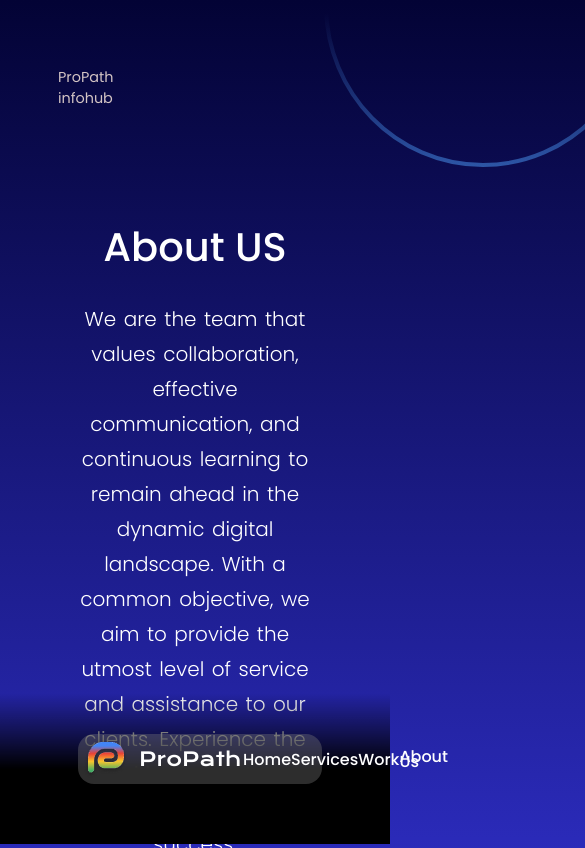
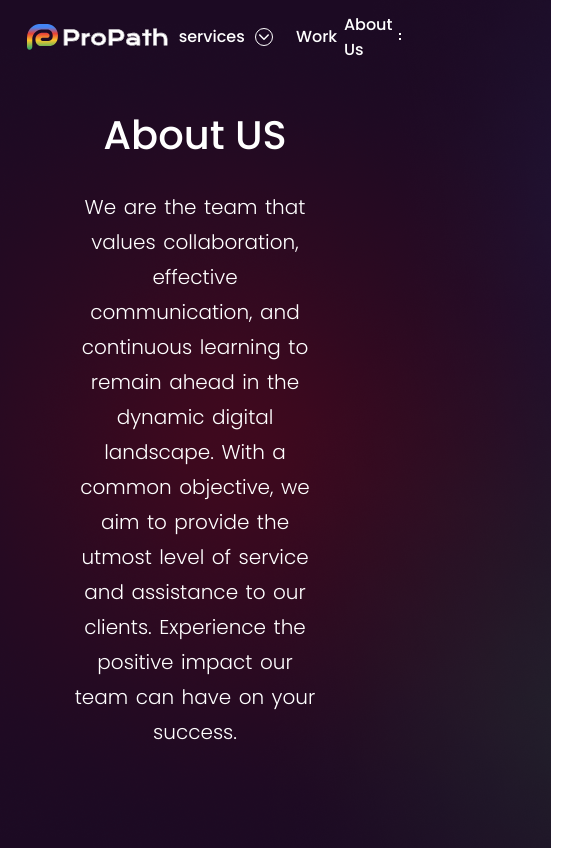
Before and after one commit to Rajvin23/ProPathInfohub, a plain HTML site: page about.html in a window 390 px wide. Shown: the top 848 px of the page, 585 px wide, since content can reach past the window. Drawn offline with Linux system fonts and the light colour scheme; files whose address does not match are found by name.

Commit message:
about us responsive

```diff
--- a/about.html
+++ b/about.html
@@ -1,27 +1,36 @@
+<!DOCTYPE html>
+<html lang="en">
+<head>
+    <meta charset="UTF-8">
+    <!-- <meta name="viewport" content="width=device-width, initial-scale=1.0"> -->
+    <title>Document</title>
+</head>
 <body>
 
-    <div class="blackshade">
+</body>
+</html>
+<body>
     <div class="heading">
         <div class="logoNname">
-            <img id="logo" src="logo.png">
-            <span class="propath">ProPath</span>
+            <img id="logo" src="Group 34.svg">
+            <div>
+            <span class="clickable-word">services</span>
+            <div id="image-container" style="display: none;">
+                <img src="Frame 125.svg" alt="Image" id="image" />
+              </div>
+             </div>
+            <img src="Frame 45.svg" alt="">
         </div>
 
         <div class="navigation">
-
-           <a class="anchor_tag" href="ProPath.html">Home</a>
-           <a class="anchor_tag" href="RDD.html">Services</a>
-           <a class="anchor_tag" href="v.html">Work</a>
+            <a class="anchor_tag" href="#">Work</a>
             <a class="anchor_tag" href="about.html">About Us</a>
-
+            <div class="hamburger">
+                <div class="ham"></div>
+                <div class="ham"></div>
             </div>
         </div>
     </div>
-
-    </div>
-
-    <div class="companyNdesign"><p>ProPath infohub</p>
-        <img id="Ellipse" src="Ellipse 15.svg"> </div>
 
      <div class="lastpage">
     <div class="about">
@@ -38,10 +47,10 @@
 
     <div class="container">
         <div class="column">
-          <p>At ProPath InfoHub, we're passionate about what we do - delivering exceptional results for our clients through cutting-edge solutions. Our talented team, comprised of experts in software development, design, marketing, and more, brings a wealth of unique skills and perspectives to the table. We foster a collaborative environment where creativity thrives and complex challenges are tackled effectively.</p>
+          At ProPath InfoHub, we're passionate about what we do - delivering exceptional results for our clients through cutting-edge solutions. Our talented team, comprised of experts in software development, design, marketing, and more, brings a wealth of unique skills and perspectives to the table. We foster a collaborative environment where creativity thrives and complex challenges are tackled effectively.
         </div>
         <div class="column">
-          <p>Committed to staying ahead of the curve, we believe in continuous learning and development. Our team actively seeks out new opportunities to grow and improve, equipping themselves with the latest tools and knowledge to consistently exceed client expectations.</p>
+          Committed to staying ahead of the curve, we believe in continuous learning and development. Our team actively seeks out new opportunities to grow and improve, equipping themselves with the latest tools and knowledge to consistently exceed client expectations.
         </div>
       </div>
 
@@ -105,61 +114,46 @@
  }
 .propath{
   font-size: 1.2rem;
-  /* margin-top: 17px; */
   font-family: kronaOne;
 }
 
 .heading{
-    height:50px;
     display: flex;
     flex-direction: row;
     justify-content: space-between;
-  gap: 2px;
-  line-height: 5px;
-  width: 60%;
-  margin:auto;
+    height: 50px;
+    width: 90%;
+    padding:1% 5%;
+    font-family: PoppinsMedium;
     color: #fff;
-  padding:0px 5px;
-  margin:0 20%;
-  background-color: rgba(128, 128, 128, 0.35);
-  border-radius: 1rem;
-    z-index: 10;
-    font-family: PoppinsMedium;
 }
-
-
 
 .logoNname{
     display: flex;
     flex-direction: row;
     align-items: center;
     gap:10px;
-    font-family: PoppinsMedium;
+    font-family: "PoppinsMedium";
 }
 .navigation{
     display: flex;
     flex-direction: row;
-    justify-content: space-evenly;
+    gap: 10%;
     align-items: center;
+    justify-content: space-between;
     color: white;
-    width:60%;
-    /* margin-bottom: 10%; */
-
+    width: 20%;
 }
 
-  .blackshade{
-    position: fixed;
-    bottom: 0;
-    left: 0;
-    width: 100%;
-    height: 110px;
-    padding-top: 40px;
-    background: linear-gradient(to top, rgba(0, 0, 0, 1) 50%, rgba(0, 0, 0, 0));;
-    z-index: 100;
+.hamburger{
+  display: flex;
+  flex-direction: column;
+  gap: 3px;
+  width: 9%;
 }
 
-  nav a:hover{
-    font: bold;
+.ham{
+  border: 1px solid white;
 }
 
   .anchor_tag {
@@ -168,12 +162,9 @@
   }
 
 body{
-    background: linear-gradient(to bottom, rgb(3, 3, 53), rgb(45, 45, 194) 20%, rgb(2, 2, 58) 55%, rgb(2, 2, 58) 100%) ;;
+
+  background-image: url("background.png");
     margin-bottom: 20%;
-}
-
-#ellipse{
-    margin-left: 65%;
 }
 
 @font-face {
@@ -186,24 +177,19 @@
     src: url(/propath/fonts/Poppins/Poppins-Light.ttf);
 }
 
-.companyNdesign{
+#headingLogo{
   display: flex;
   flex-direction: row;
   align-items: center;
   margin-left: 50px;
-  font-family: Poppins;
-  font-size: 0.9rem;
-  color: rgb(211, 196, 196);
+  margin-top: 50px;
 
 }
 
-.lastPage{
-    margin-top: -100px;
-}
 
 .about{
     font-family: PoppinsMedium;
-    margin-top: 150px;
+    margin-top: 10%;
    text-align: center;
    font-size: 2.5rem;
    color: white;
@@ -231,22 +217,26 @@
 }
 
 #people{
-    margin-left: 12%;
+    margin: 10% 10% 0;
     margin-top: 10px;
+    width: 80%;
 }
 
 .container {
   display: flex;
+  flex-wrap: wrap;
+  flex-direction: row;
+  justify-content: space-between;
   color: white;
-  margin-left: 12%;
-  margin-right: 12%;
+  margin: 0 10%;
   font-family: PoppinsLight;
   font-size: 1.2rem;
 }
 
 .column {
-  flex: 1; /* Each column takes up equal width */
-  margin-right: 20px; /* Space between columns */
+  width: 46%;
+  min-width: 400px;
+  margin: 10px 0; /* Space between columns */
 }
 
 .column:last-child {
@@ -385,7 +375,6 @@
 
  }
 
-
 .contents{
      margin-left: 10px;
  }
@@ -458,4 +447,11 @@
      color: black; /* Change the color of the icon on hover */
  }
 
+@media only screen and (max-device-width:500px) {
+    .column{
+        width: 80%;
+
+    }
+
+}
 </style>
```
Also changed, not shown: ProPath.html (+3 -2 lines), v.html (+1 -1 lines). Lines whose indentation alone changed are shown as unchanged.
